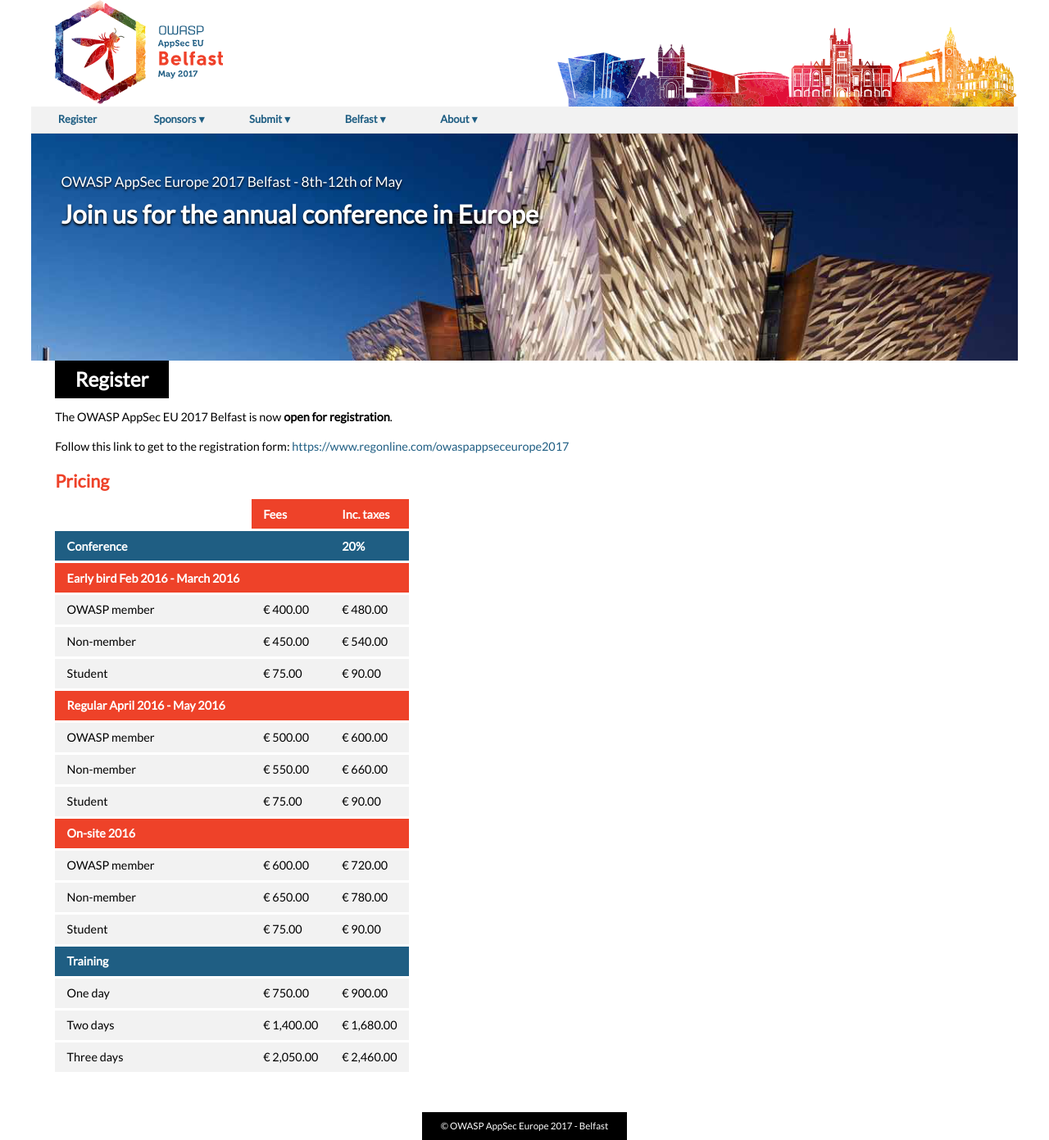
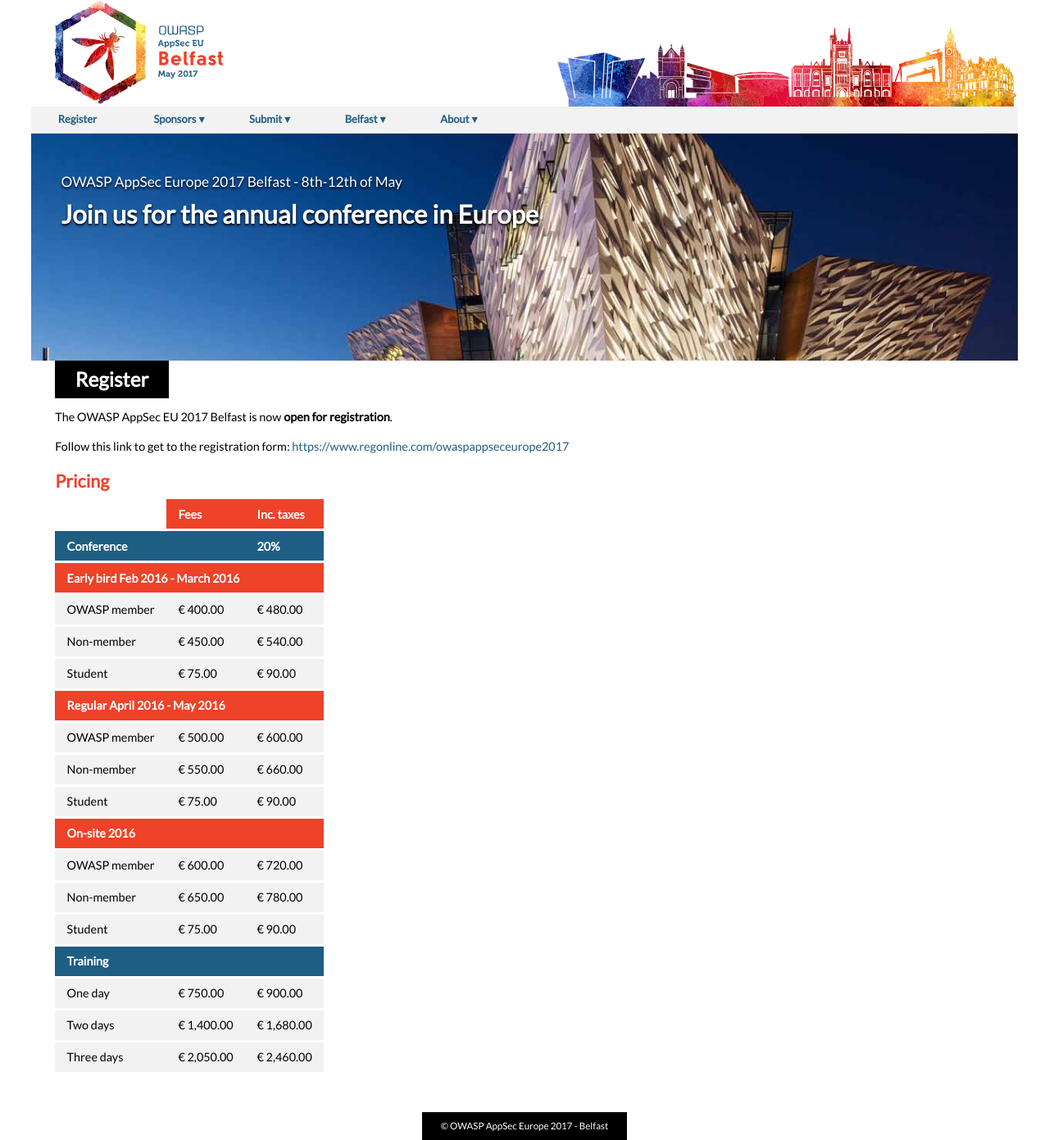
Before and after one commit to OWASP/AppSecEurope2017, a Jekyll site: the page built from register.md, in a window 1280 px wide. Shown: the whole page at 82% size. Built offline with Jekyll 4.4.1, drawn with Linux system fonts in a browser that asks for light colours.

Commit message:
hoping this works better on mobile

```diff
--- a/register.md
+++ b/register.md
@@ -12,20 +12,20 @@
 
 <table>
 <tr><th class="hidden"></th><th>Fees</th><th>Inc. taxes</th></tr>
-<tr class="blue"><th>Conference</th><th></th><th>20%</th></tr>
-<tr><th>Early bird Feb 2016 - March 2016</th><th></th><th></th></tr>
+<tr class="blue"><th colspan="2">Conference</th><th>20%</th></tr>
+<tr><th colspan="3">Early bird Feb 2016 - March 2016</th></tr>
 <tr><td>OWASP member</td><td>€ 400.00</td><td>€ 480.00</td></tr>
 <tr><td>Non-member</td><td>€ 450.00</td><td>€ 540.00</td></tr>
 <tr><td>Student</td><td>€ 75.00</td><td>€ 90.00</td></tr>
-<tr><th>Regular April 2016 - May 2016</th><th></th><th></th></tr>
+<tr><th colspan="3">Regular April 2016 - May 2016</th></tr>
 <tr><td>OWASP member</td><td>€ 500.00</td><td>€ 600.00</td></tr>
 <tr><td>Non-member</td><td>€ 550.00</td><td>€ 660.00</td></tr>
 <tr><td>Student</td><td>€ 75.00</td><td>€ 90.00</td></tr>
-<tr><th>On-site 2016</th><th></th><th></th></tr>
+<tr><th colspan="3">On-site 2016</th></tr>
 <tr><td>OWASP member</td><td>€ 600.00</td><td>€ 720.00</td></tr>
 <tr><td>Non-member</td><td>€ 650.00</td><td>€ 780.00</td></tr>
 <tr><td>Student</td><td>€ 75.00</td><td>€ 90.00</td></tr>
-<tr class="blue"><th>Training</th><th></th><th></th></tr>
+<tr class="blue"><th colspan="3">Training</th></tr>
 <tr><td>One day</td><td>€ 750.00</td><td>€ 900.00</td></tr>
 <tr><td>Two days</td><td>€ 1,400.00</td><td>€ 1,680.00</td></tr>
 <tr><td>Three days</td><td>€ 2,050.00</td><td>€ 2,460.00</td></tr>
```
